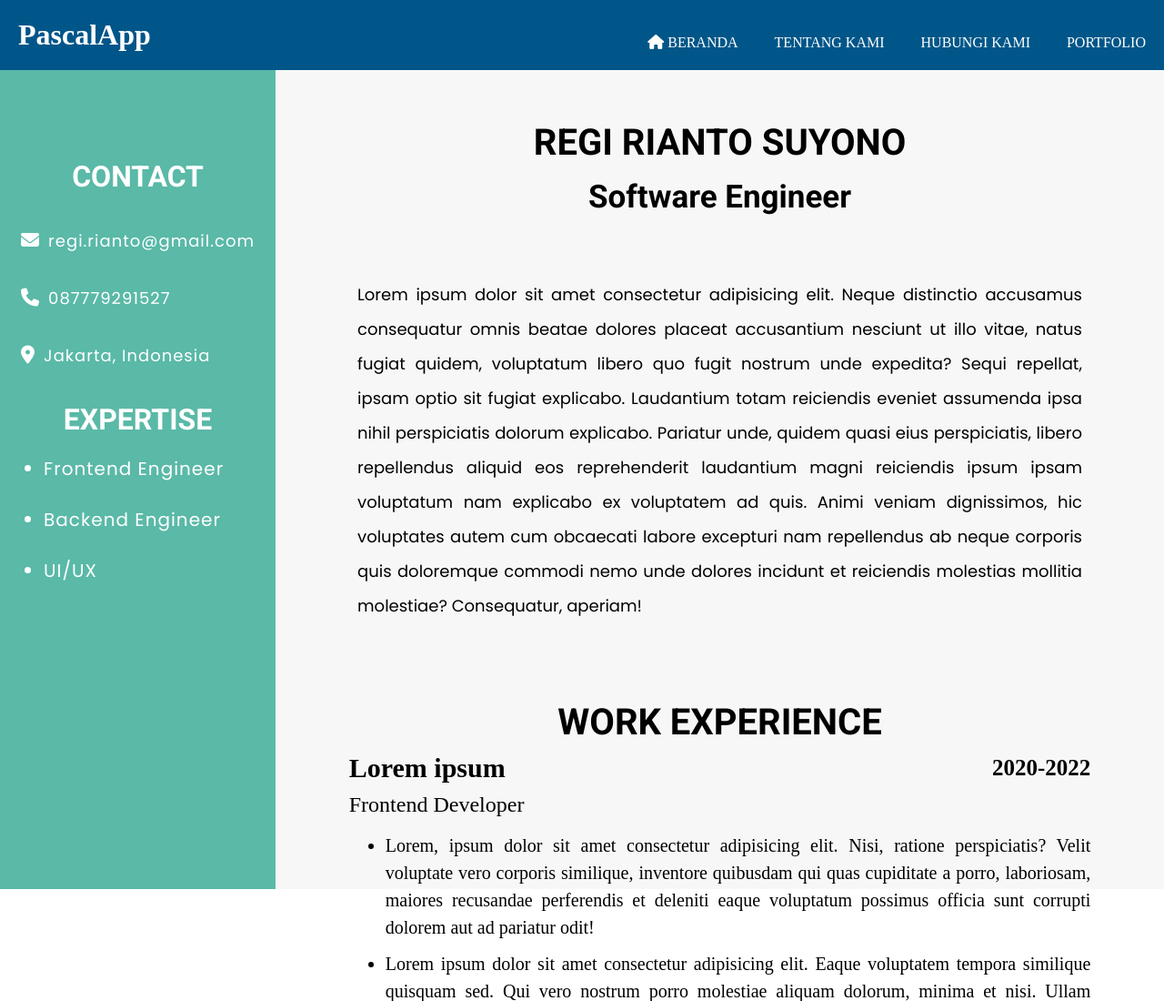
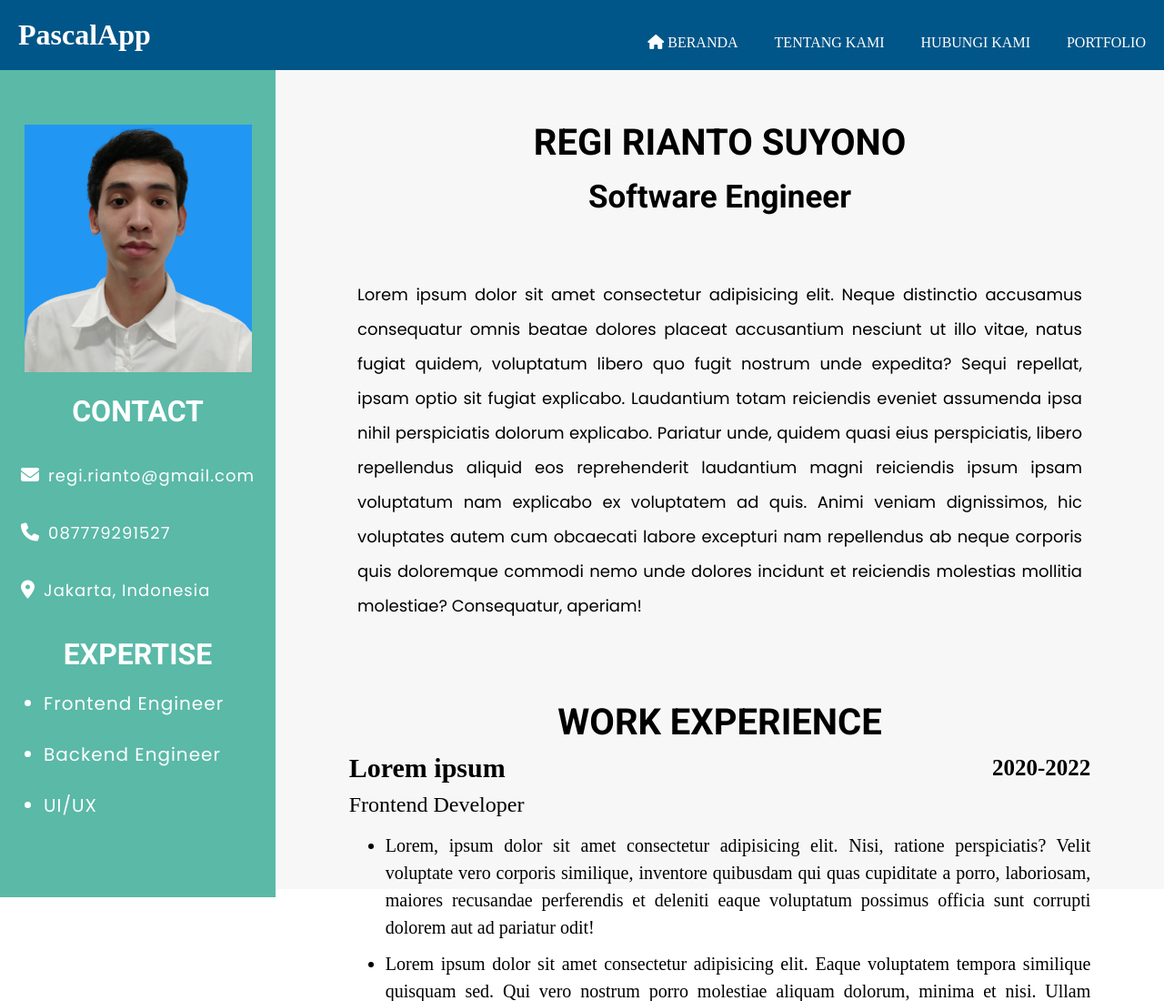
Before and after one commit to regirianto/pascal-app, a website: page portfolio.html in a window 1280 px wide. Shown: the top 1100 px of the page at 91% size. Drawn offline with Linux system fonts and the light colour scheme; the site is published under a folder, as on GitHub Pages, so addresses that start at the root find nothing.

Commit message:
fix path

```diff
--- a/portfolio.html
+++ b/portfolio.html
@@ -30,7 +30,7 @@
     <div class="content">
       <div class="bio">
         <div class="img-wrapper">
-          <img src="/assets/img/IMG_20220810_183148.png" alt="" />
+          <img src="./assets/img/IMG_20220810_183148.png" alt="" />
         </div>
         <div class="contact">
           <h1>Contact</h1>
```
Also changed, not shown: index.html (+1 -1 lines).
